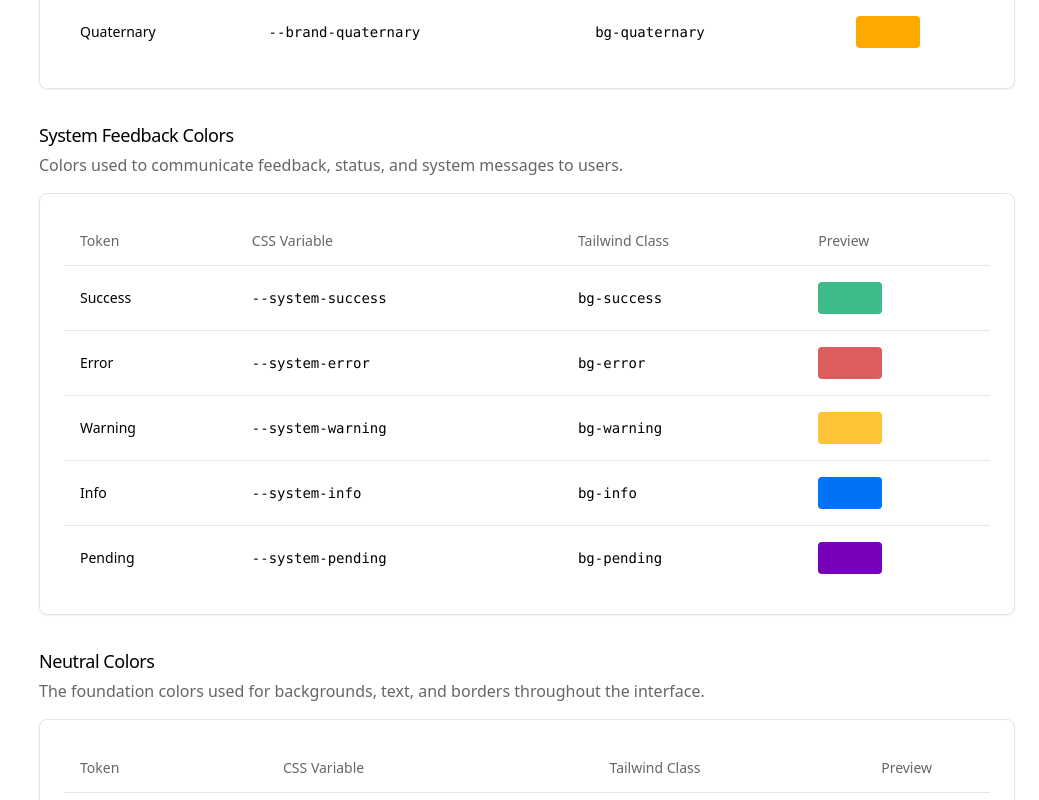
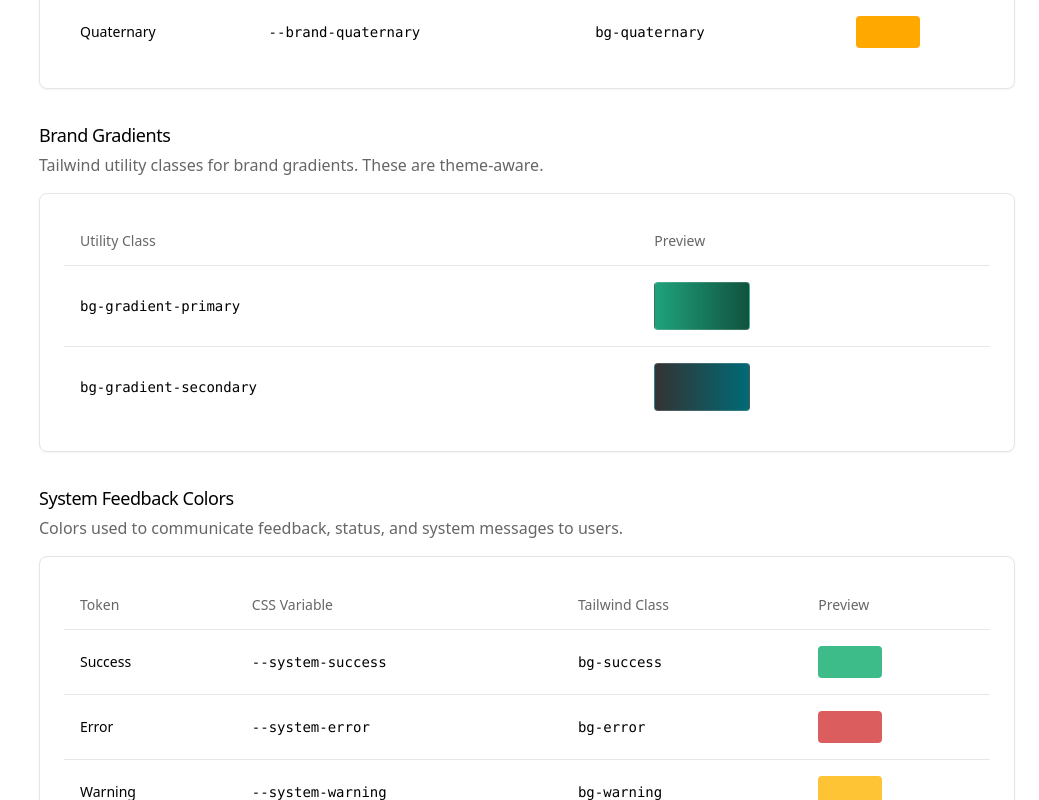
Before and after one commit to khazifire/design-system, a Next.js app: page / in a window 1280 px wide. Shown: the part 880-1680 px from the top of the page, without its empty margins (241-1280 px from the left). Built offline with nearby package versions, Linux system fonts and the light colour scheme.

Commit message:
Add brand gradient utilities to Tailwind configuration and document in design tokens

```diff
--- a/components/design-system/guidelines.tsx
+++ b/components/design-system/guidelines.tsx
@@ -165,8 +165,10 @@ export function DesignGuidelines() {
 const config: Config = {
   darkMode: ["class"],
   content: [
+    "./app/**/*.{ts,tsx}",
     "./components/**/*.{ts,tsx}",
     "./pages/**/*.{js,ts,jsx,tsx,mdx}",
+    "*.{js,ts,jsx,tsx,mdx}",
   ],
   theme: {
     extend: {
@@ -208,11 +210,14 @@ const config: Config = {
         md: "0 4px 6px -1px rgb(0 0 0 / 0.1), 0 2px 4px -2px rgb(0 0 0 / 0.1)",
         lg: "0 10px 15px -3px rgb(0 0 0 / 0.1), 0 4px 6px -4px rgb(0 0 0 / 0.1)",
       },
+      backgroundImage: {
+        'gradient-primary': 'linear-gradient(to right, rgb(var(--brand-primary)), rgb(var(--brand-primary-dark)))',
+        'gradient-secondary': 'linear-gradient(to right, rgb(var(--brand-secondary)), rgb(var(--brand-tertiary)))',
+      },
     },
   },
   plugins: [require("tailwindcss-animate")],
 }
-
 export default config`}
                 language="typescript"
               />
@@ -227,6 +232,7 @@ export default config`}
 @tailwind utilities;
 
 @layer base {
+     :root {
     /* ---------------------------------- */
     /* Brand Colors - Default Theme      */
     /* ---------------------------------- */
@@ -262,6 +268,7 @@ export default config`}
     /* Used for consistent rounding      */
     /* ---------------------------------- */
     --radius: 0.5rem;
+  }
 }`}
                 language="css"
               />
--- a/components/design-system/tokens.tsx
+++ b/components/design-system/tokens.tsx
@@ -126,6 +126,31 @@ export function DesignTokens() {
                   <TableCell className="font-mono text-sm">--brand-quaternary</TableCell>
                   <TableCell className="font-mono text-sm">bg-quaternary</TableCell>
                   <TableCell><div className="w-16 h-8 bg-quaternary rounded" /></TableCell>
+                </TableRow>
+              </TableBody>
+            </Table>
+          </TokenTable>
+
+          <TokenTable
+            title="Brand Gradients"
+            description="Tailwind utility classes for brand gradients. These are theme-aware."
+          >
+            <Table>
+              <TableHeader>
+                <TableRow>
+                  <TableHead>Utility Class</TableHead>
+                  <TableHead>Preview</TableHead>
+                </TableRow>
+              </TableHeader>
+              <TableBody>
+                <TableRow>
+                  <TableCell className="font-medium font-mono text-sm">bg-gradient-primary</TableCell>
+                  <TableCell><div className="w-24 h-12 rounded bg-gradient-primary border border-neutral/20" /></TableCell>
+                </TableRow>
+
+                <TableRow>
+                  <TableCell className="font-medium font-mono text-sm">bg-gradient-secondary</TableCell>
+                  <TableCell><div className="w-24 h-12 rounded bg-gradient-secondary border border-neutral/20" /></TableCell>
                 </TableRow>
               </TableBody>
             </Table>
--- a/components/ui/button.tsx
+++ b/components/ui/button.tsx
@@ -9,7 +9,7 @@ const buttonVariants = cva(
   {
     variants: {
       variant: {
-        default: "bg-primary text-white hover:bg-primary-dark",
+        default: "bg-primary text-white hover:bg-primary/90",
         secondary: "bg-secondary text-white hover:bg-secondary/90",
         tertiary: "bg-tertiary text-white hover:bg-tertiary/90",
         outline: "border border-neutral bg-background hover:bg-muted text-foreground",
--- a/styles/globals.css
+++ b/styles/globals.css
@@ -202,13 +202,11 @@
 
   /* Gradient Buttons */
   .btn-primary-gradient {
-    @apply text-white shadow-sm hover:shadow;
-    @apply bg-gradient-to-r from-primary to-primary-dark hover:opacity-90 active:opacity-80;
+    @apply text-white shadow-sm hover:shadow bg-gradient-primary hover:opacity-90 active:opacity-80;
   }
 
   .btn-secondary-gradient {
-    @apply text-white shadow-sm hover:shadow;
-    @apply bg-gradient-to-r from-secondary to-tertiary hover:opacity-90 active:opacity-80;
+    @apply text-white shadow-sm hover:shadow bg-gradient-secondary hover:opacity-90 active:opacity-80;
   }
 
   /* ------------------------------------ */
@@ -341,19 +339,6 @@
 
   .avatar-lg {
     @apply w-12 h-12 text-base;
-  }
-
-  /* Gradient Backgrounds */
-  .bg-primary-gradient {
-    @apply bg-gradient-to-r from-primary to-primary-dark;
-  }
-
-  .bg-primary-gradient-light {
-    @apply bg-gradient-to-r from-primary-light to-primary/30;
-  }
-
-  .bg-secondary-gradient {
-    @apply bg-gradient-to-r from-secondary to-tertiary;
   }
 
   /* Form Group */
--- a/tailwind.config.ts
+++ b/tailwind.config.ts
@@ -55,6 +55,10 @@ const config: Config = {
         md: "0 4px 6px -1px rgb(0 0 0 / 0.1), 0 2px 4px -2px rgb(0 0 0 / 0.1)",
         lg: "0 10px 15px -3px rgb(0 0 0 / 0.1), 0 4px 6px -4px rgb(0 0 0 / 0.1)",
       },
+      backgroundImage: {
+        'gradient-primary': 'linear-gradient(to right, rgb(var(--brand-primary)), rgb(var(--brand-primary-dark)))',
+        'gradient-secondary': 'linear-gradient(to right, rgb(var(--brand-secondary)), rgb(var(--brand-tertiary)))',
+      },
     },
   },
   plugins: [require("tailwindcss-animate")],
```
